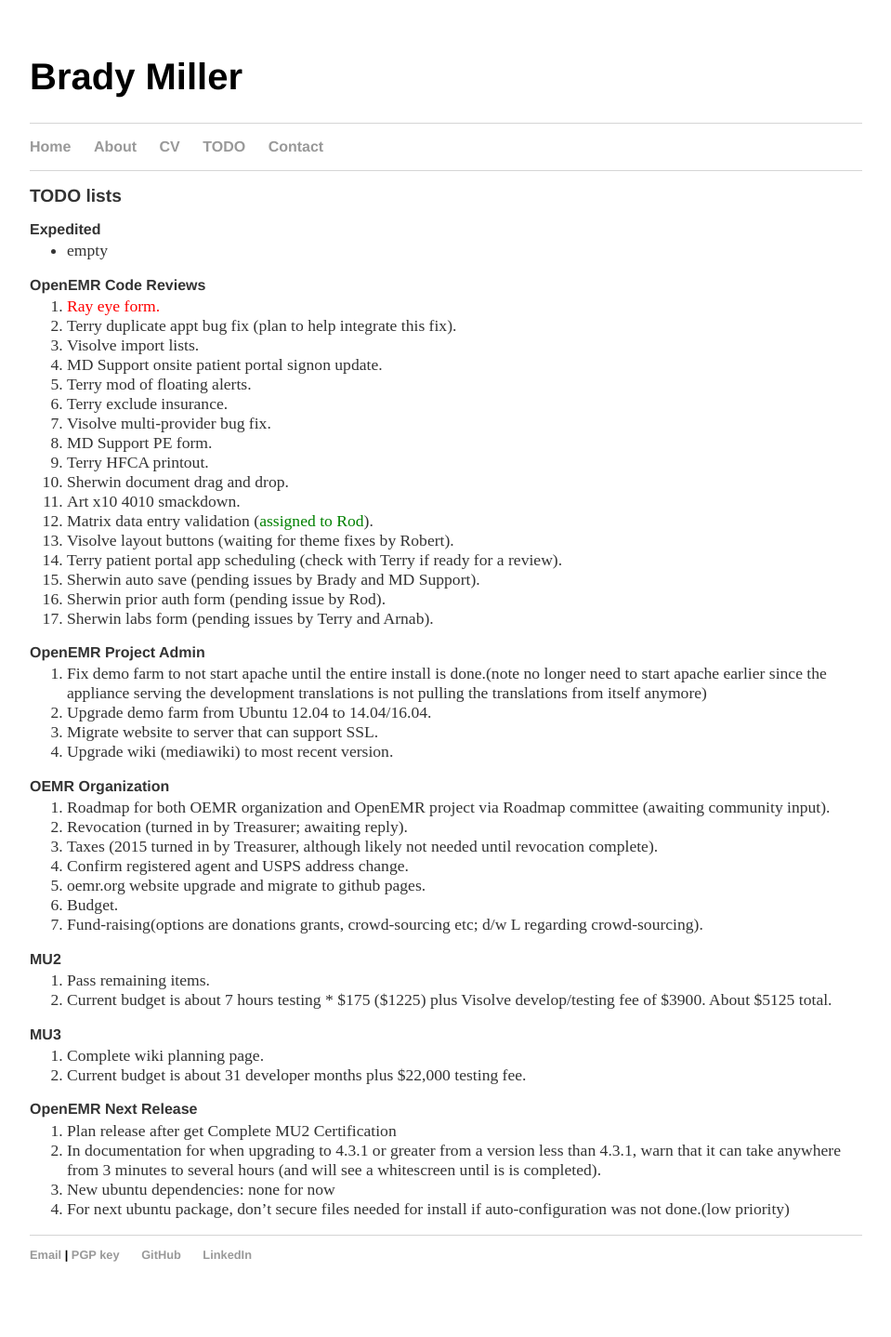
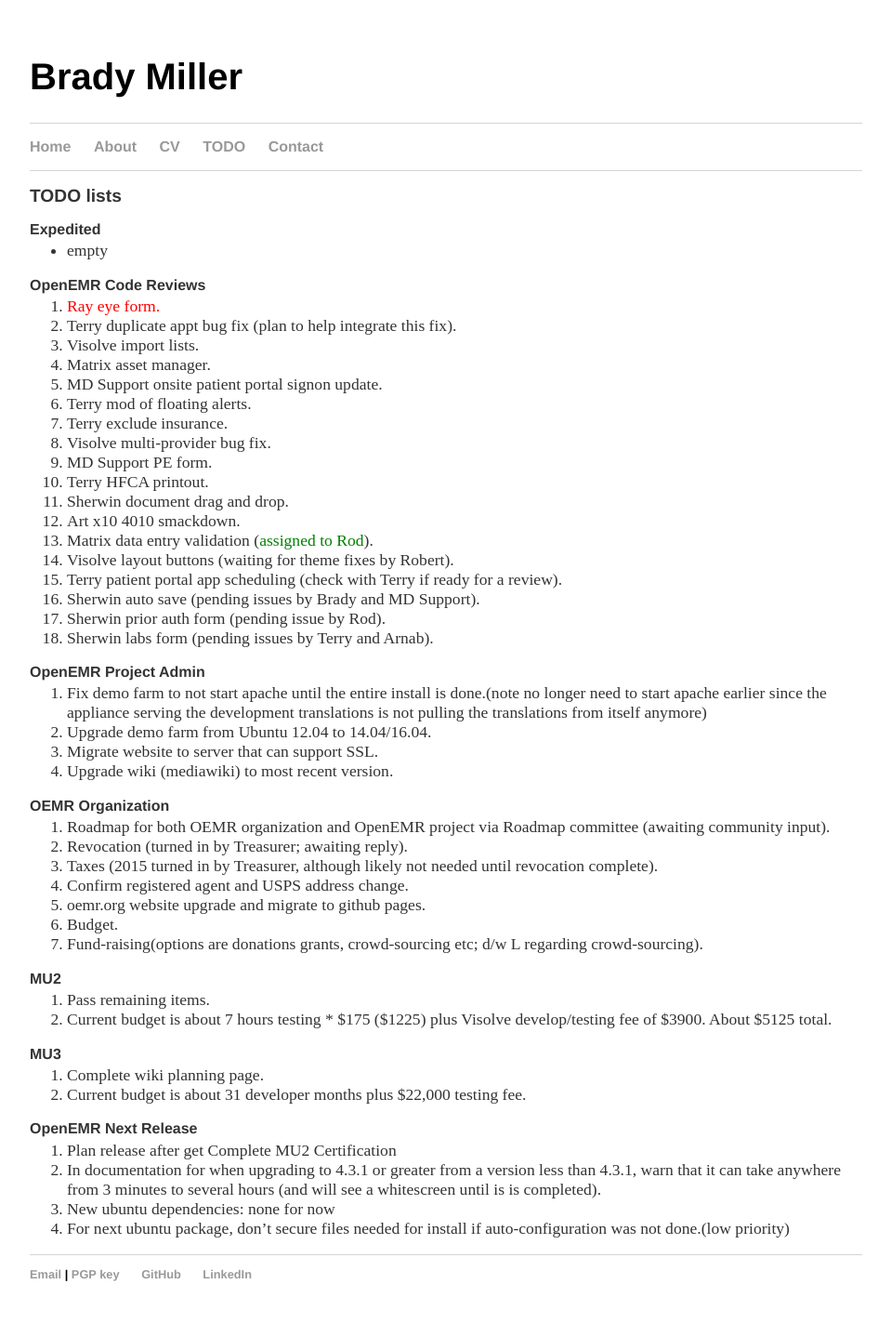
Before and after one commit to bradymiller/bradymiller.github.io, a Jekyll site: the page built from todo/index.md, in a window 1280 px wide. Shown: the whole page at 93% size, without its empty margins (160-1119 px from the left). Built offline with Jekyll 4.4.1, drawn with Linux system fonts in a browser that asks for light colours; before the commit the page ends 1417 px from its top, so only the background shows below that.

Commit message:
Update index.md

```diff
--- a/todo/index.md
+++ b/todo/index.md
@@ -10,6 +10,7 @@
 1. <span style="color: red">Ray eye form.</span>
 1. Terry duplicate appt bug fix (plan to help integrate this fix).
 1. Visolve import lists.
+1. Matrix asset manager.
 1. MD Support onsite patient portal signon update.
 1. Terry mod of floating alerts.
 1. Terry exclude insurance.
```
